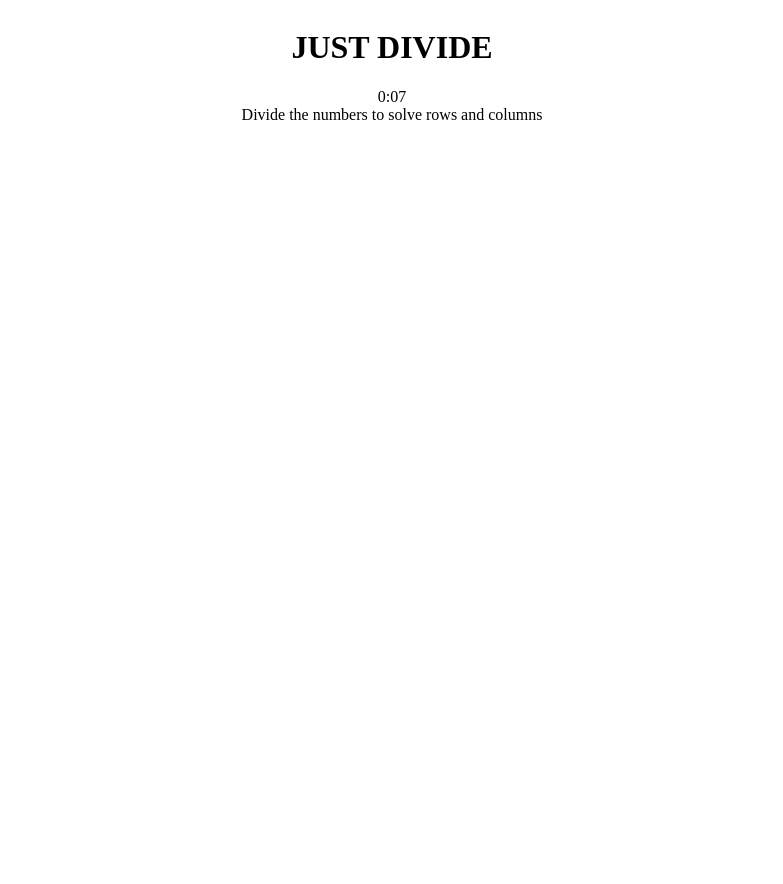
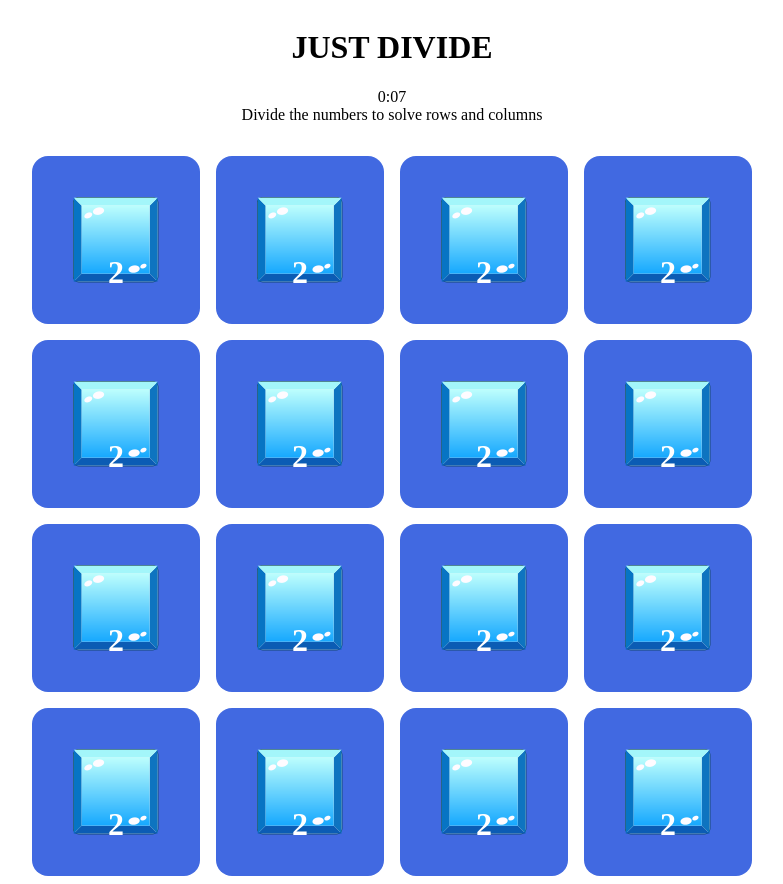
Before and after one commit to Stormn13/just_divide, a React (Vite) app: page / in a window 1280 px wide. Shown: the whole page, without its empty margins (248-1031 px from the left). Before the commit the page ends 800 px from the top, so only its background shows below. Built offline with nearby package versions, Linux system fonts and the light colour scheme; the HTML template or start-up script is replaced by a standard one.

Commit message:
rendered the grid with elements

```diff
--- a/src/App.tsx
+++ b/src/App.tsx
@@ -6,6 +6,9 @@ export default function App() {
 				<h1 className="heading">JUST DIVIDE</h1>
         <span className="timer">0:07</span>
         <span className="heading"> Divide the numbers to solve rows and columns</span>
+        <div className = "game_area">
+           <Grid />
+        </div>
 		</div>
 	)
 }
--- a/src/components/Grid.tsx
+++ b/src/components/Grid.tsx
@@ -1,17 +1,14 @@
-import Cell from "./Cell"
+import { useState } from "react";
+import Tile from "./Tile";
 
-type GridProps = {
-	grid: (number | null)[][]
-}
 
-export default function Grid({ grid }: GridProps) {
-	return (
+export default function Grid(){
+	const [tiles, setTiles] = useState(Array(16).fill(null))
+
+	return(
 		<div className="grid">
-			{grid.flat().map((value, index) => (
-				<Cell
-					key={index}
-					value={value}
-				/>
+			{tiles.map((tile, index) => (
+				<Tile key = {index} value={tile}/>
 			))}
 		</div>
 	)
--- a/src/components/Tile.tsx
+++ b/src/components/Tile.tsx
@@ -6,19 +6,24 @@ import pinkTile from "../assets/pink.png"
 
 
 type Tileprops = {
-	value: number
+	value: number | null
 }
 
 export default function Tile({value}: Tileprops){
 
 	if (value = 2){
 		return(
-		<div>
+		<div className="tile">
 		<img src={blueTile} />
 		<p className="tile_text"> {value} </p>
 		</div>
 	)
 	}
-	if (value = 4)
+	if (value = 4){
+		<div className="tile">
+		<img src={pinkTile} />
+		<p className="tile_text"> {value} </p>
+		</div>
+	}
 
 }
--- a/src/styles/global.css
+++ b/src/styles/global.css
@@ -13,12 +13,36 @@
   text-align: center;
 }
 
+.game_area{
+  display: flex;
+  justify-content: center;
+}
 
 .grid{
   display: grid;
+
+  grid-template-columns: repeat(4, 1fr);
+  gap: 1rem;
+  width: min(90vw, 90vh);
+
+  margin: auto;
+  margin-top: 2rem;
 }
 
 .tile{
+	aspect-ratio: 1;
+
+	background-color: royalblue;
+
+	border-radius: 1rem;
+
+	display: flex;
+	justify-content: center;
+	align-items: center;
+
+	font-size: 2rem;
+	font-weight: bold;
+	color: white;
   position: relative;
 }
 
```
